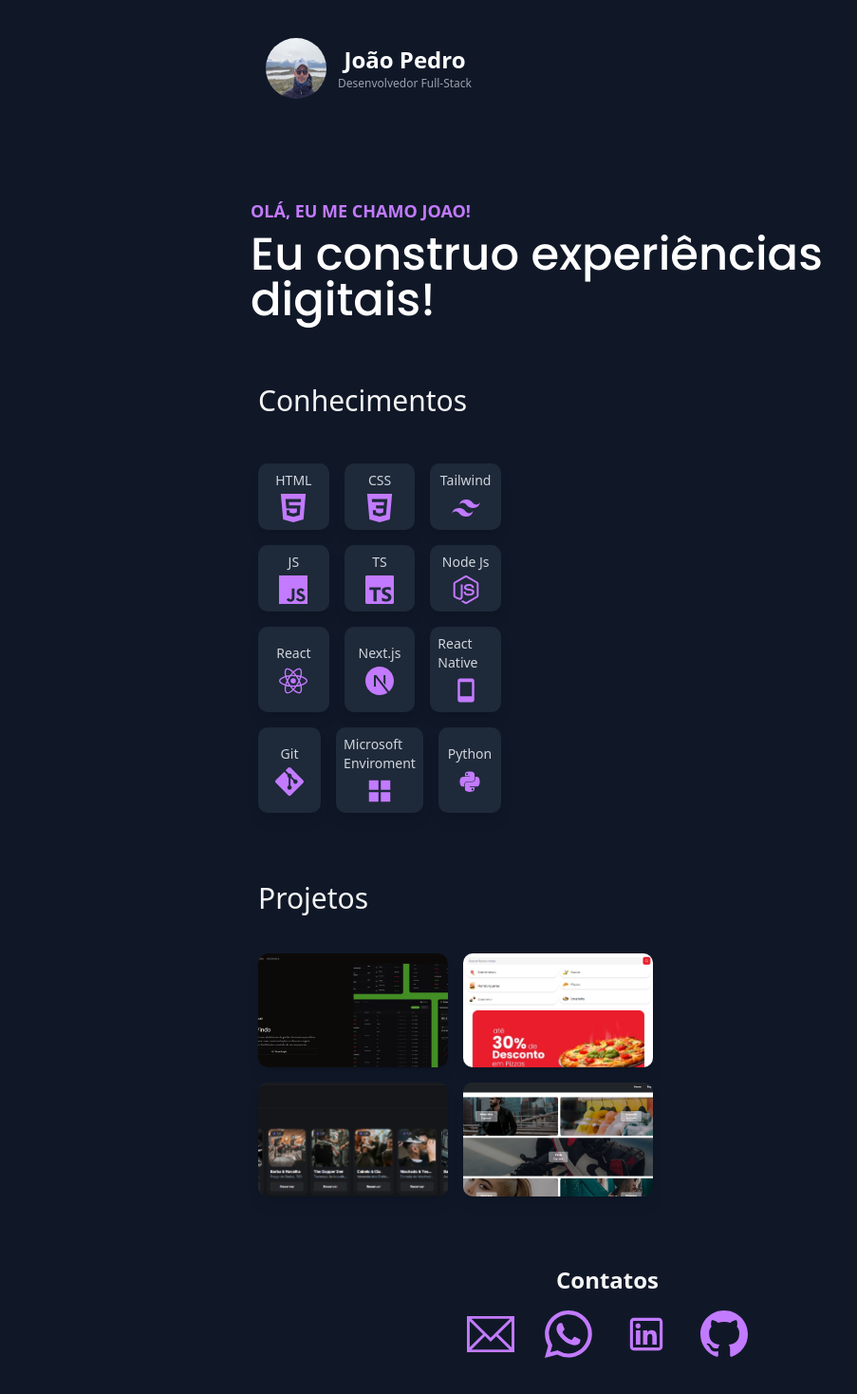
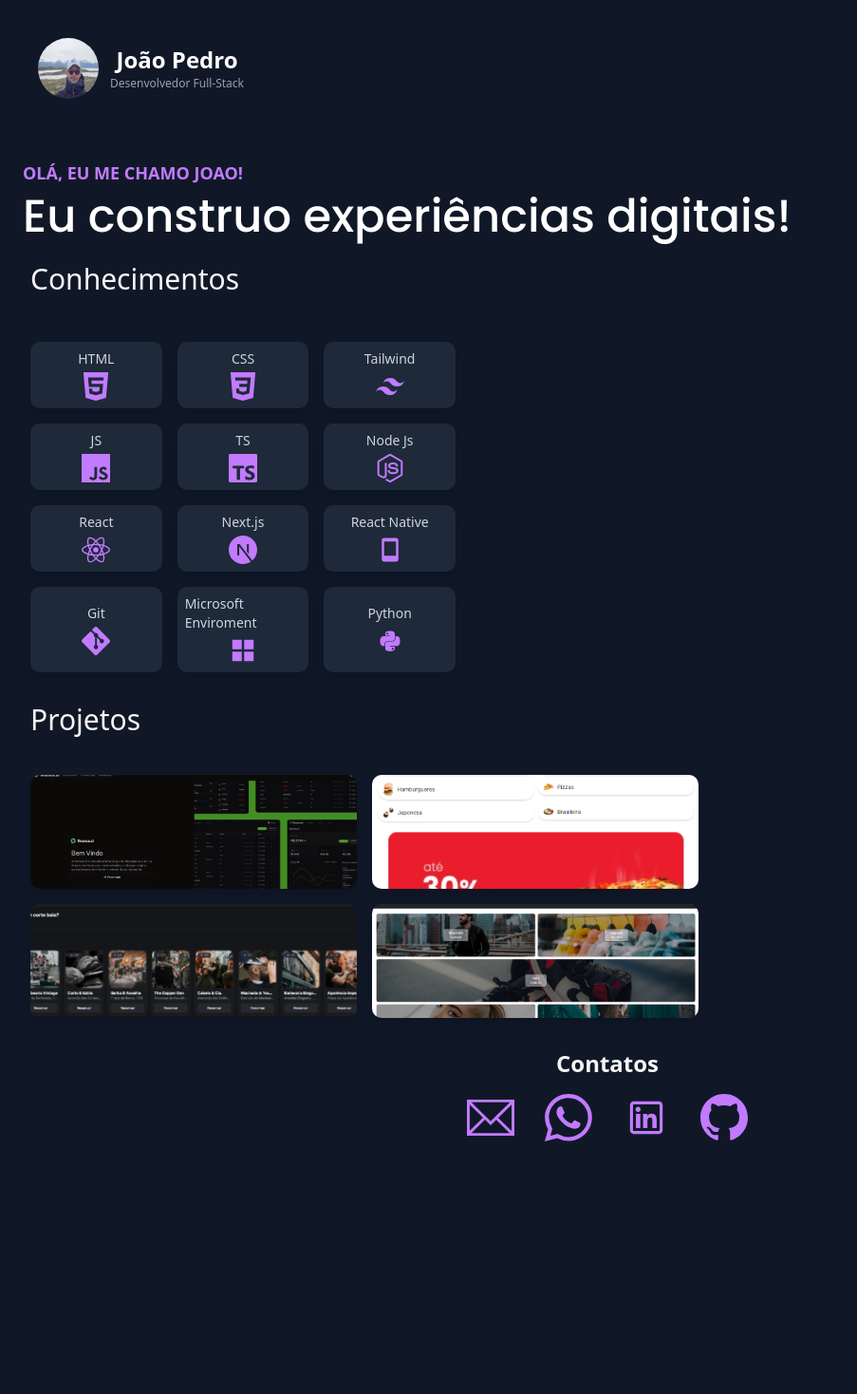
Before and after one commit to JoaoFPedro/profile-dev, a Next.js app: page / in a window 1280 px wide. Shown: the top 1468 px of the page at 95% size, without its empty margins (0-903 px from the left). After the commit the page ends 1250 px from the top, so only its background shows below. Built offline with nearby package versions, Linux system fonts and the light colour scheme.

Commit message:
removing uncessary div

```diff
--- a/app/page.tsx
+++ b/app/page.tsx
@@ -7,13 +7,11 @@ import Projects from "./_components/projects";
 export default function Home() {
   return (
     <>
-      <div className="space-y-10 px-60">
-        <Header />
-        <ProfileDescription />
-        <ProfileSkilss />
-        <Projects />
-        <ContactMe />
-      </div>
+      <Header />
+      <ProfileDescription />
+      <ProfileSkilss />
+      <Projects />
+      <ContactMe />
     </>
   );
 }
```
